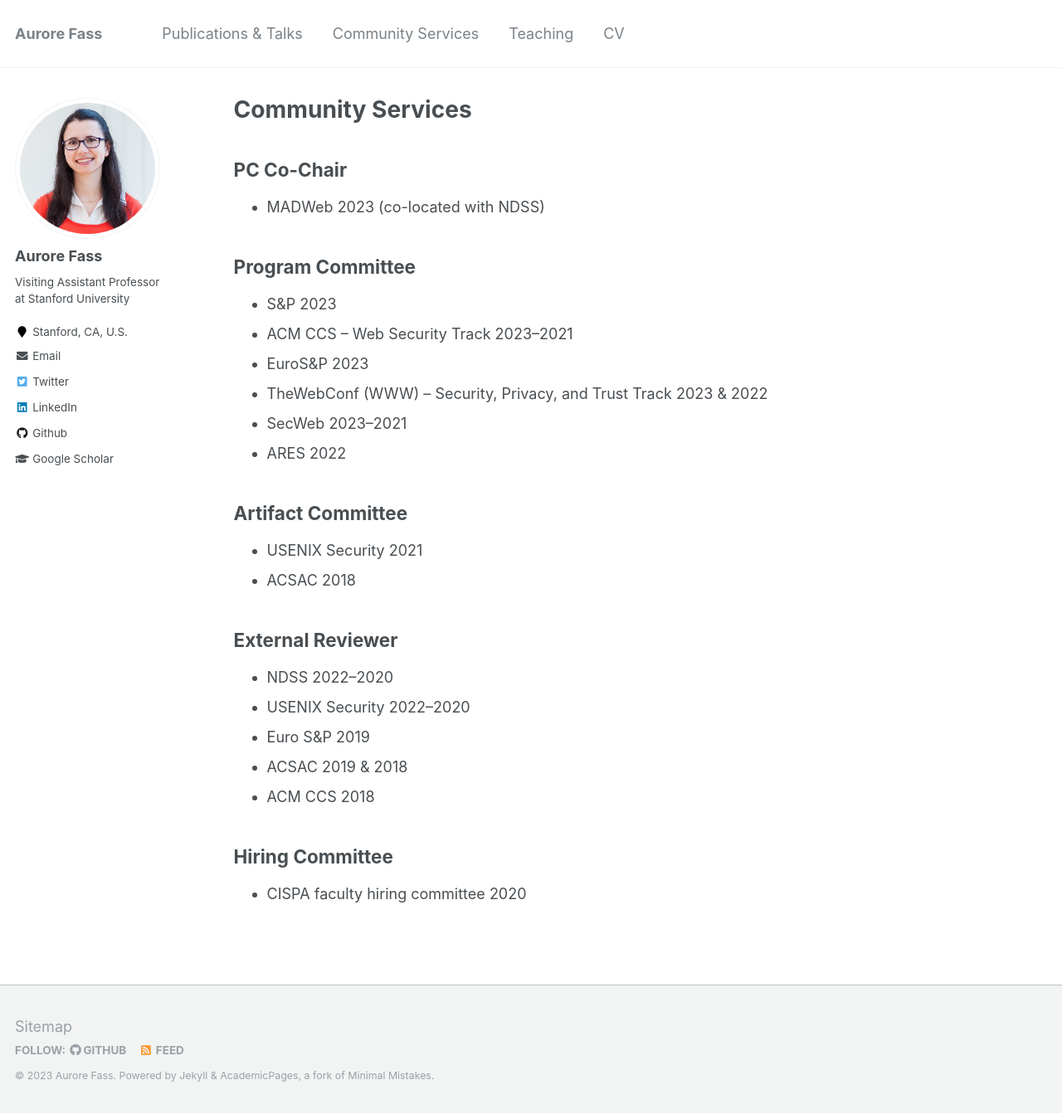
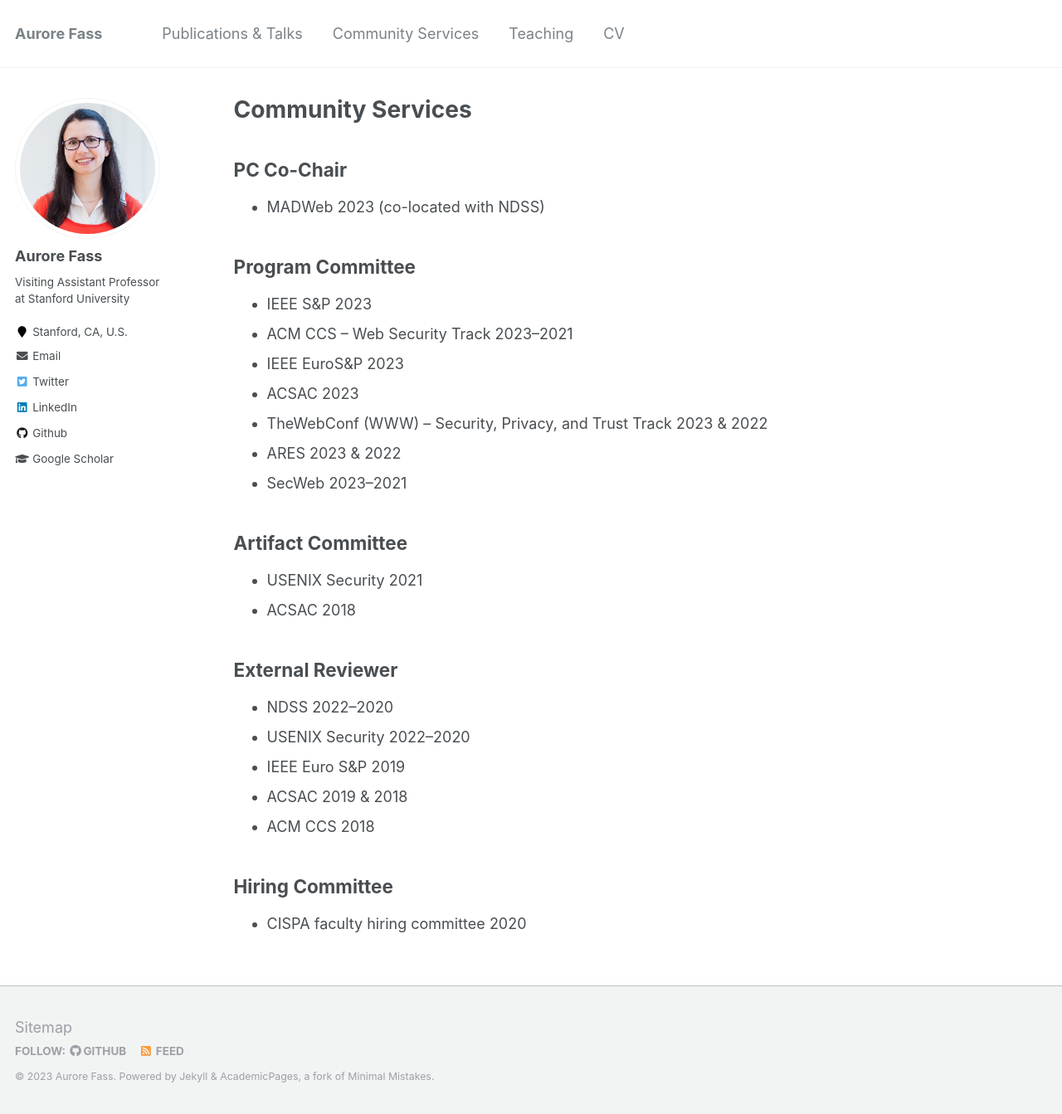
Before and after one commit to Aurore54F/aurore54f.github.io, a Jekyll site: the page built from _pages/services.md, in a window 1280 px wide and 1343 px high. Shown: the whole window at 83% size. Built offline with Jekyll 4.4.1, drawn with Linux system fonts in a browser that asks for light colours.

Commit message:
Updated services

```diff
--- a/_pages/services.md
+++ b/_pages/services.md
@@ -13,12 +13,13 @@ author_profile: true
 
 ## Program Committee
 
-* S&P 2023
+* IEEE S&P 2023
 * ACM CCS -- Web Security Track 2023--2021
-* EuroS&P 2023
+* IEEE EuroS&P 2023
+* ACSAC 2023
 * TheWebConf (WWW) -- Security, Privacy, and Trust Track 2023 & 2022
+* ARES 2023 & 2022
 * SecWeb 2023--2021
-* ARES 2022
 
 ## Artifact Committee
 
@@ -29,7 +30,7 @@ author_profile: true
 
 * NDSS 2022--2020
 * USENIX Security 2022--2020
-* Euro S&P 2019
+* IEEE Euro S&P 2019
 * ACSAC 2019 & 2018
 * ACM CCS 2018
 
```
Also changed, not shown: 1 other file.
